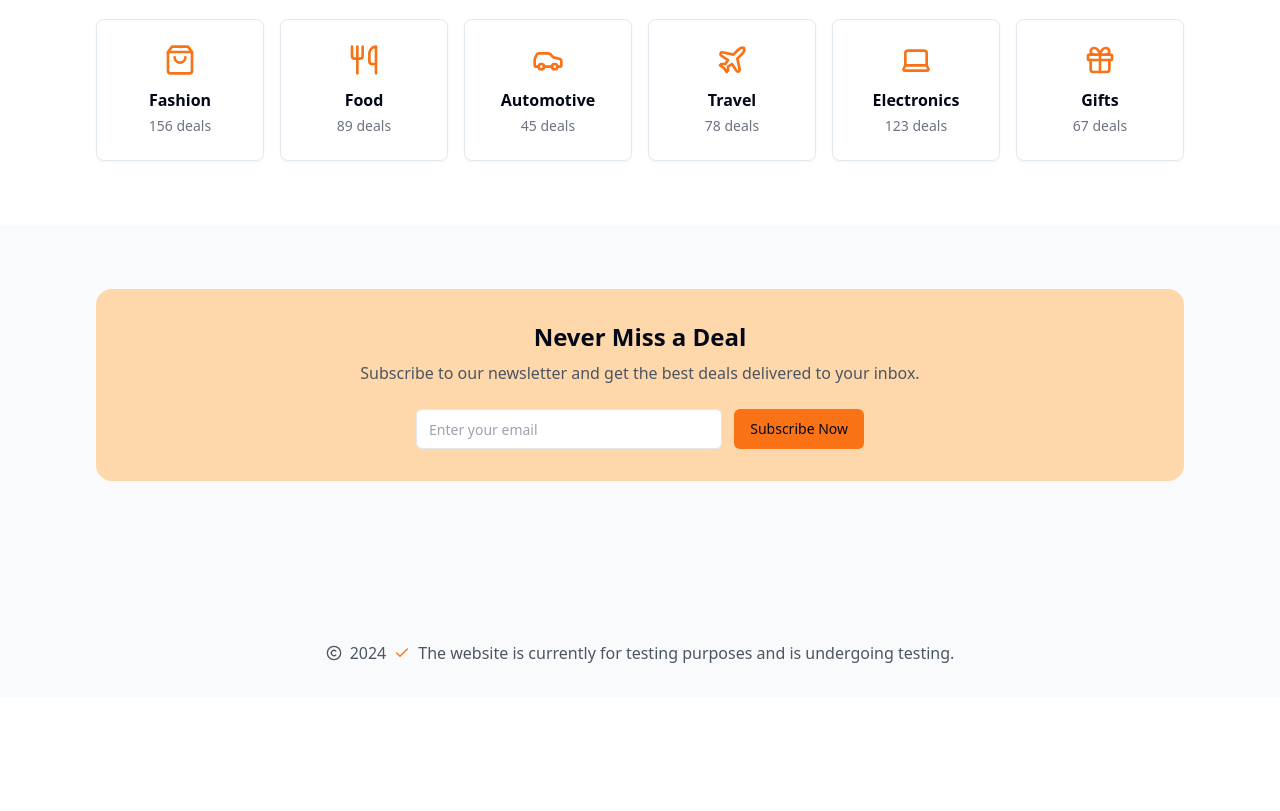
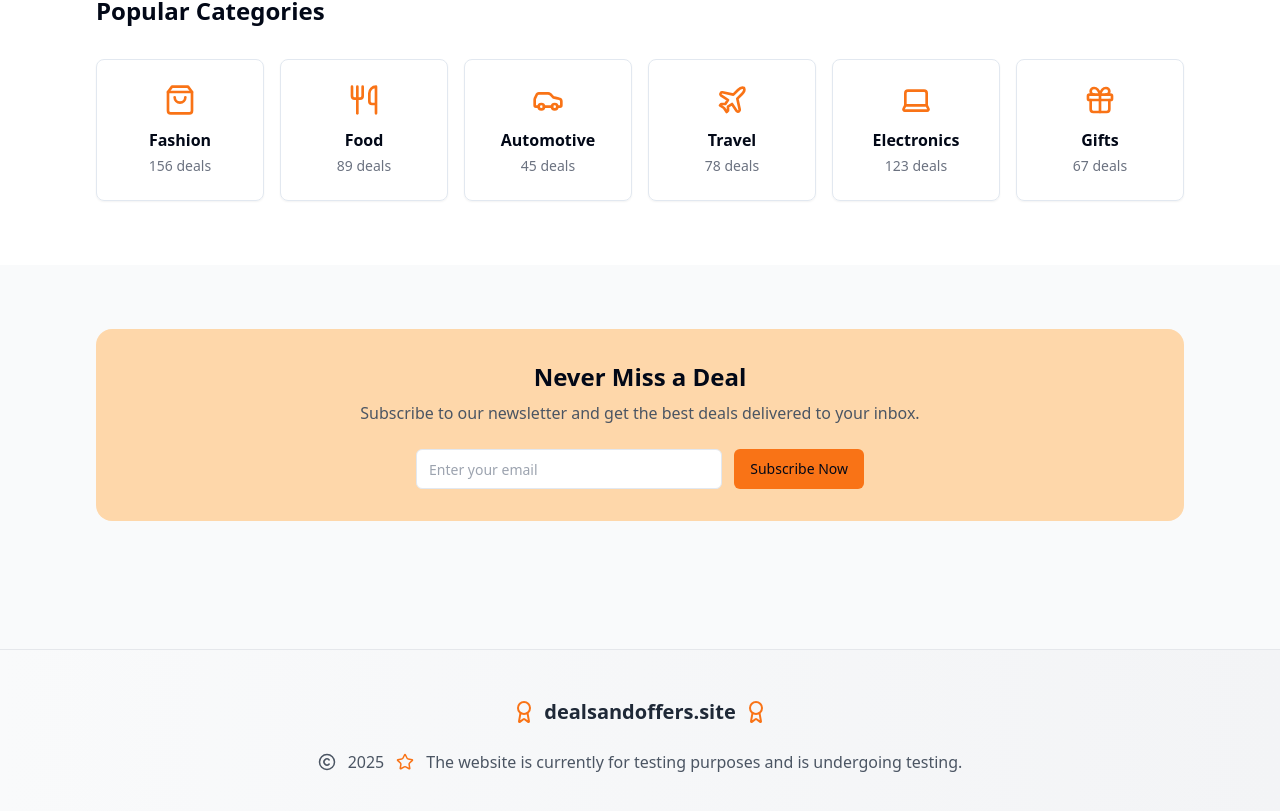
Before and after one commit to ashisweb/dealify-platform, a React (Vite) app: page / in a window 1280 px wide. Shown: the part 825-1636 px from the top of the page. Before the commit the page ends 1522 px from the top, so only its background shows below. Built offline with nearby package versions, Linux system fonts and the light colour scheme.

Commit message:
Add website name and style
Updated the header to include the website name "dealsandoffers.site". Enhanced the footer section to reflect the year 2025 and improve overall styling for a more stylish and fancy appearance.
[skip gpt_engineer]

```diff
--- a/src/components/Footer.tsx
+++ b/src/components/Footer.tsx
@@ -1,14 +1,21 @@
-import { Copyright, Check } from "lucide-react";
+import { Copyright, Award, Star } from "lucide-react";
 
 export const Footer = () => {
   return (
-    <footer className="bg-gray-50 py-8 mt-16">
+    <footer className="bg-gradient-to-r from-gray-50 to-gray-100 py-12 mt-16 border-t border-gray-200">
       <div className="container max-w-6xl mx-auto px-4">
-        <div className="flex items-center justify-center gap-2 text-gray-600">
-          <Copyright size={16} />
-          <span>2024</span>
-          <Check size={16} className="text-primary" />
-          <p>The website is currently for testing purposes and is undergoing testing.</p>
+        <div className="flex flex-col items-center justify-center gap-6">
+          <div className="flex items-center gap-2">
+            <Award size={24} className="text-primary" />
+            <h3 className="text-xl font-semibold text-gray-800">dealsandoffers.site</h3>
+            <Award size={24} className="text-primary" />
+          </div>
+          <div className="flex items-center justify-center gap-3 text-gray-600">
+            <Copyright size={18} />
+            <span className="font-medium">2025</span>
+            <Star size={18} className="text-primary" />
+            <p className="text-gray-600">The website is currently for testing purposes and is undergoing testing.</p>
+          </div>
         </div>
       </div>
     </footer>
--- a/src/pages/Index.tsx
+++ b/src/pages/Index.tsx
@@ -43,12 +43,15 @@ const Index = () => {
       {/* Hero Section */}
       <section className="bg-white py-16 px-4">
         <div className="container max-w-6xl mx-auto text-center">
+          <div className="mb-8">
+            <h2 className="text-2xl font-semibold text-primary mb-2">dealsandoffers.site</h2>
             <h1 className="text-4xl md:text-5xl font-bold mb-6">
               Save More with Latest Deals & Coupons
             </h1>
             <p className="text-gray-600 text-lg mb-8 max-w-2xl mx-auto">
               Discover the best promo codes and deals from your favorite stores
             </p>
+          </div>
           <SearchBar />
         </div>
       </section>
```
Lines whose indentation alone changed are shown as unchanged.
